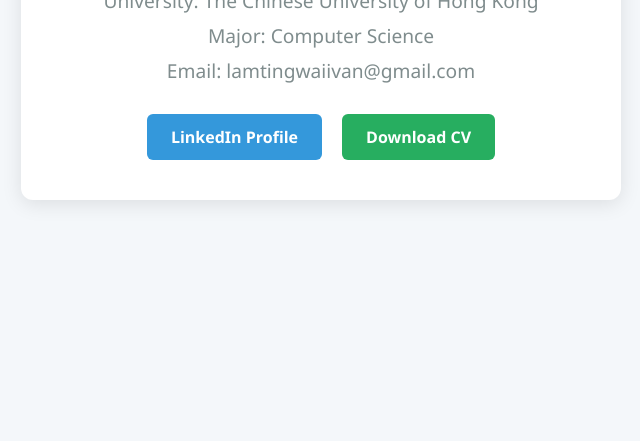
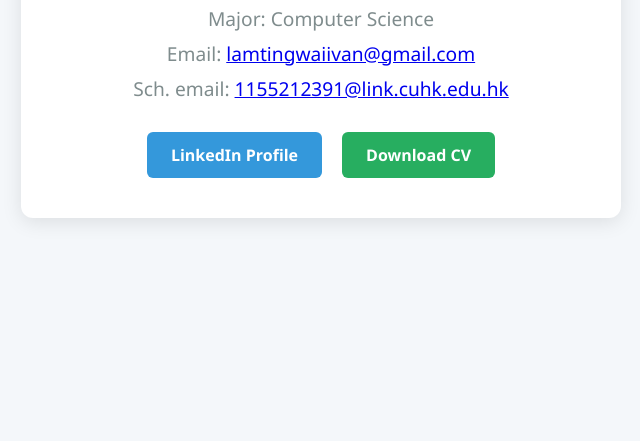
Before and after one commit to Lam-Ting-Wai-Ivan/Lam-Ting-Wai-Ivan.github.io, a plain HTML site: page index.html in a window 1280 px wide. Shown: the part 359-800 px from the top of the page, without its empty margins (319-959 px from the left). Drawn offline with Linux system fonts and the light colour scheme.

Commit message:
Modify email as link

```diff
--- a/index.html
+++ b/index.html
@@ -102,7 +102,8 @@
         <h1>Lam Ting Wai, Ivan</h1>
         <p>University: The Chinese University of Hong Kong</p>
         <p>Major: Computer Science</p>
-        <p>Email: lamtingwaiivan@gmail.com</p> <!-- Add more profile details as needed -->
+        <p>Email: <a href="mailto:lamtingwaiivan@gmail.com" class="email-link">lamtingwaiivan@gmail.com</a></p>
+        <p>Sch. email: <a href="mailto:1155212391@link.cuhk.edu.hk" class="email-link">1155212391@link.cuhk.edu.hk</a></p>
         <div class="buttons">
             <a href="https://www.linkedin.com/in/ting-wai-lam-458298311/" class="button">LinkedIn Profile</a>
             <a href="./Lam_Ting_Wai_Ivan_CV.pdf" class="button cv">Download CV</a>
```
